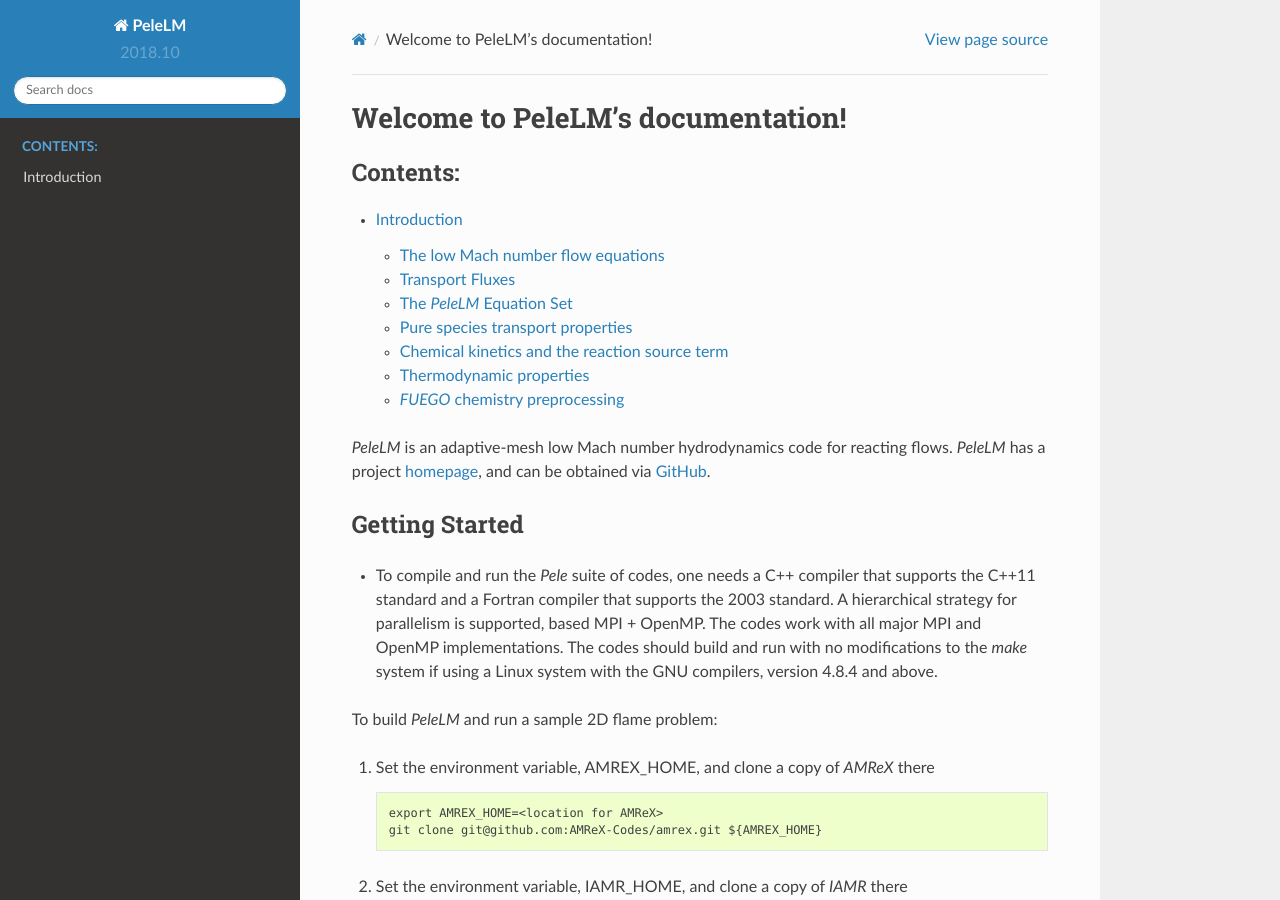
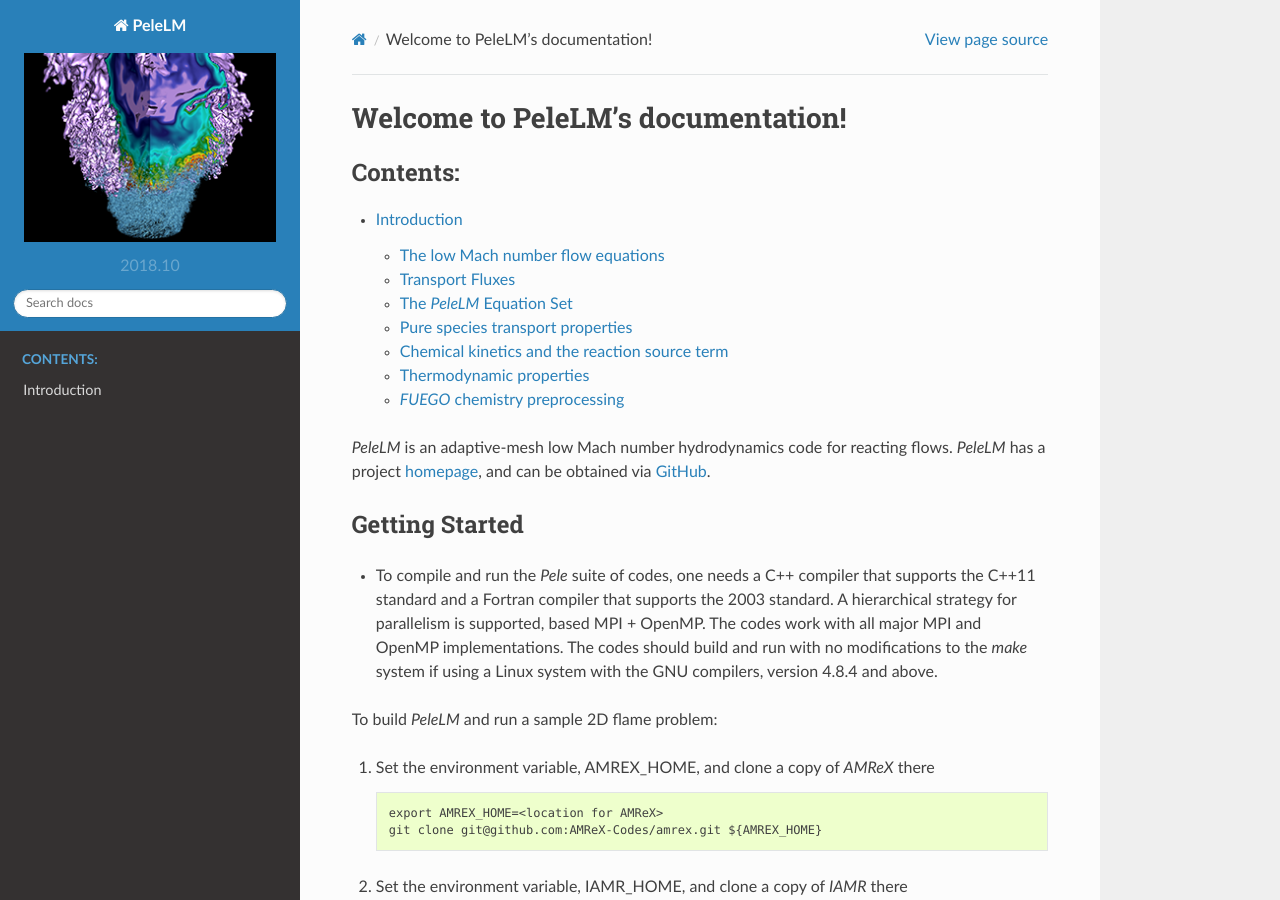
Before and after one commit to AMReX-Combustion/PeleLM, a Sphinx documentation site: the page built from Docs/source/index.rst, in a window 1280 px wide and 900 px high. Built offline with Sphinx 7.4.7 and the Read the Docs theme 2.0.0, drawn with Linux system fonts in a browser that asks for light colours.

Commit message:
Add logo image in doc

```diff
--- a/Docs/source/conf.py
+++ b/Docs/source/conf.py
@@ -137,6 +137,7 @@ html_theme = 'sphinx_rtd_theme'
 #
 # html_theme_options = {}
 
+
 # Add any paths that contain custom themes here, relative to this directory.
 # html_theme_path = []
 
@@ -153,6 +154,7 @@ html_theme = 'sphinx_rtd_theme'
 # of the sidebar.
 #
 # html_logo = None
+html_logo = "_static/swirlH2Fast_OH_vort_256.png"
 
 # The name of an image file (relative to this directory) to use as a favicon of
 # the docs.  This file should be a Windows icon file (.ico) being 16x16 or 32x32
```
Also changed, not shown: Docs/source/_static/swirlH2Fast_OH_vort_256.png (added).
